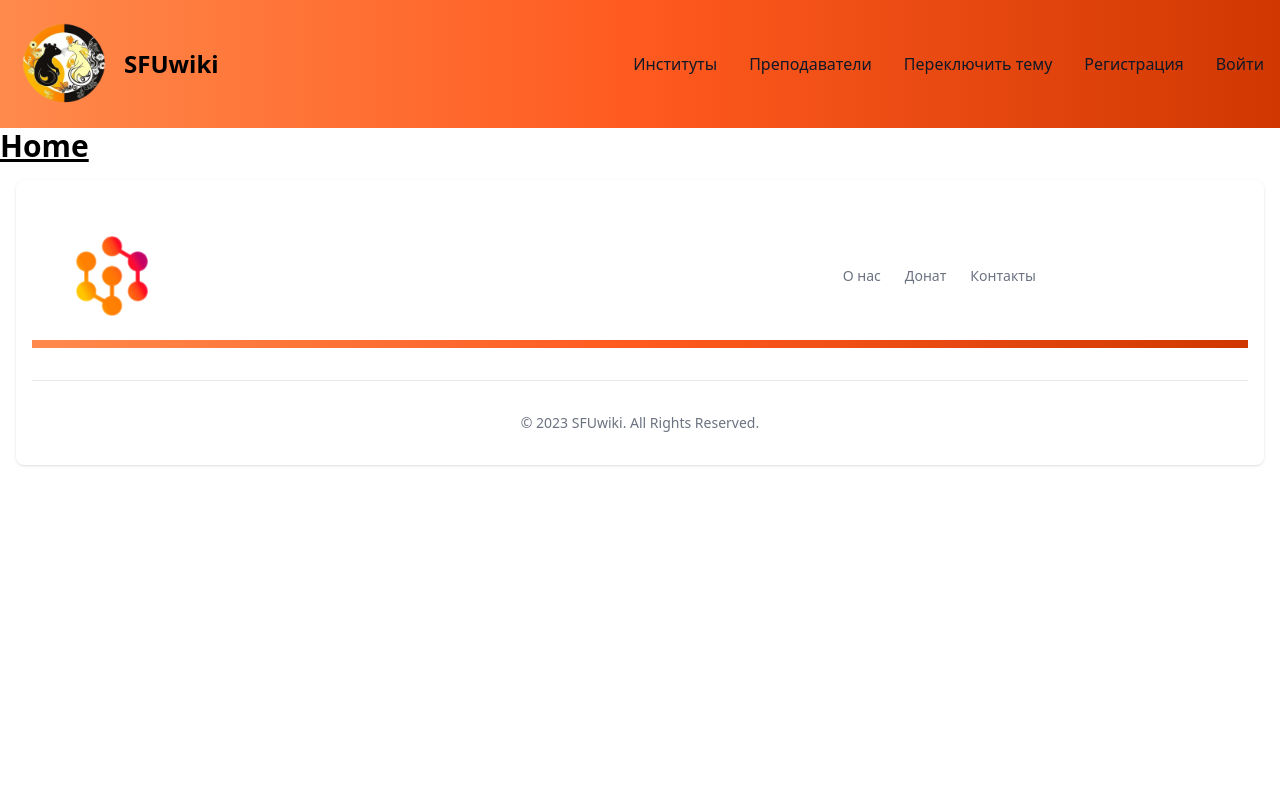
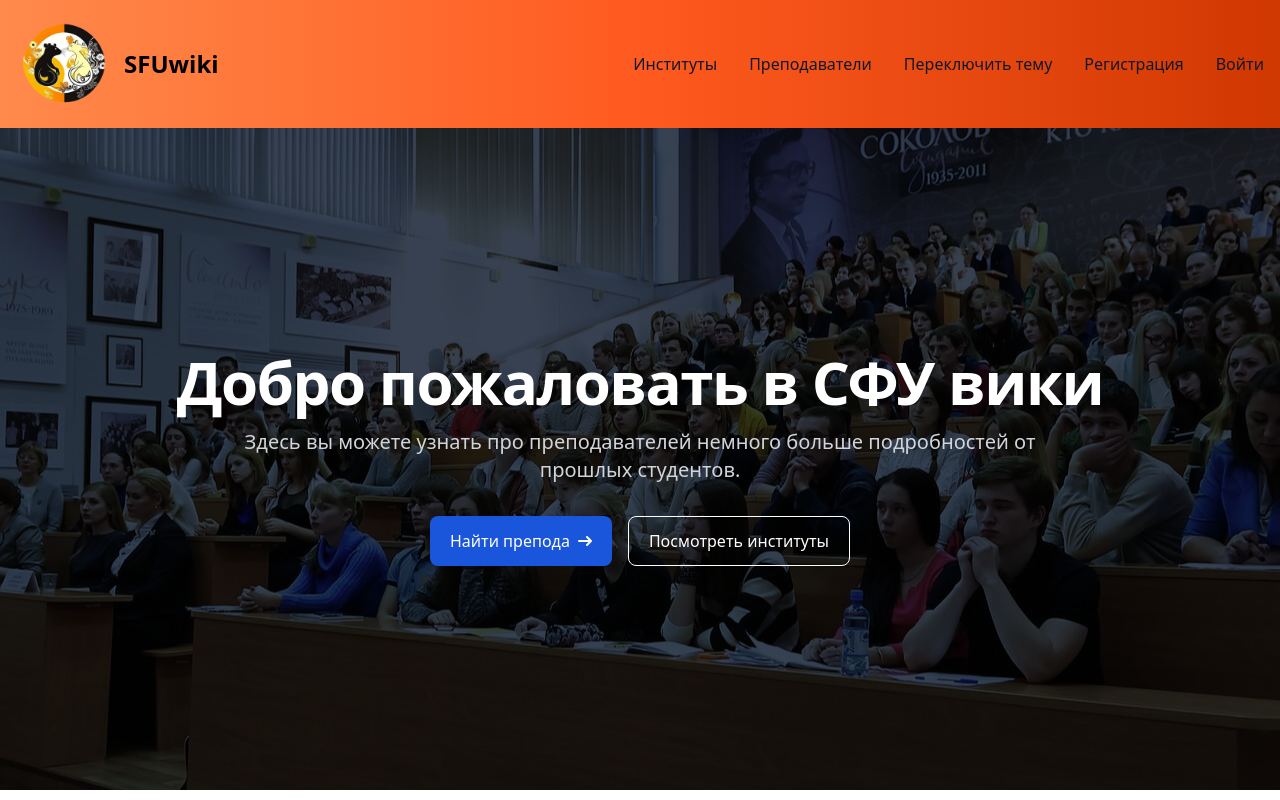
Before and after one commit to sancheZ250/SFUwiki, a Vue app in the folder frontend/: page / in a window 1280 px wide. Shown: the top 800 px of the page. Built offline with nearby package versions, Linux system fonts and the light colour scheme.

Commit message:
made a home page

```diff
--- a/frontend/src/views/Home.vue
+++ b/frontend/src/views/Home.vue
@@ -1,7 +1,26 @@
 <script setup>
+import backgroundImage from '../assets/homesection.jpg';
 
 </script>
 
 <template>
-<h1 class="text-3xl font-bold underline">Home</h1>
+
+<section class="bg-center bg-no-repeat bg-gray-700 bg-blend-multiply" :style="{ backgroundImage: `url(${backgroundImage})` }">
+    <div class="px-4 mx-auto max-w-screen-xl text-center py-24 lg:py-56">
+        <h1 class="mb-4 text-4xl font-extrabold tracking-tight leading-none text-white md:text-5xl lg:text-6xl">Добро пожаловать в СФУ вики</h1>
+        <p class="mb-8 text-lg font-normal text-gray-300 lg:text-xl sm:px-16 lg:px-48">Здесь вы можете узнать про преподавателей немного больше подробностей от прошлых студентов.</p>
+        <div class="flex flex-col space-y-4 sm:flex-row sm:justify-center sm:space-y-0 sm:space-x-4">
+            <router-link to="/teachers" class="inline-flex justify-center items-center py-3 px-5 text-base font-medium text-center text-white rounded-lg bg-blue-700 hover:bg-blue-800 focus:ring-4 focus:ring-blue-300 dark:focus:ring-blue-900">
+                Найти препода
+                <svg class="w-3.5 h-3.5 ml-2" aria-hidden="true" xmlns="http://www.w3.org/2000/svg" fill="none" viewBox="0 0 14 10">
+                    <path stroke="currentColor" stroke-linecap="round" stroke-linejoin="round" stroke-width="2" d="M1 5h12m0 0L9 1m4 4L9 9"/>
+                </svg>
+            </router-link>
+            <router-link to="/institutes" class="inline-flex justify-center hover:text-gray-900 items-center py-3 px-5 text-base font-medium text-center text-white rounded-lg border border-white hover:bg-gray-100 focus:ring-4 focus:ring-gray-400">
+                Посмотреть институты
+            </router-link>
+        </div>
+    </div>
+</section>
+
 </template>
```
Also changed, not shown: frontend/src/assets/homesection.jpg (added).
